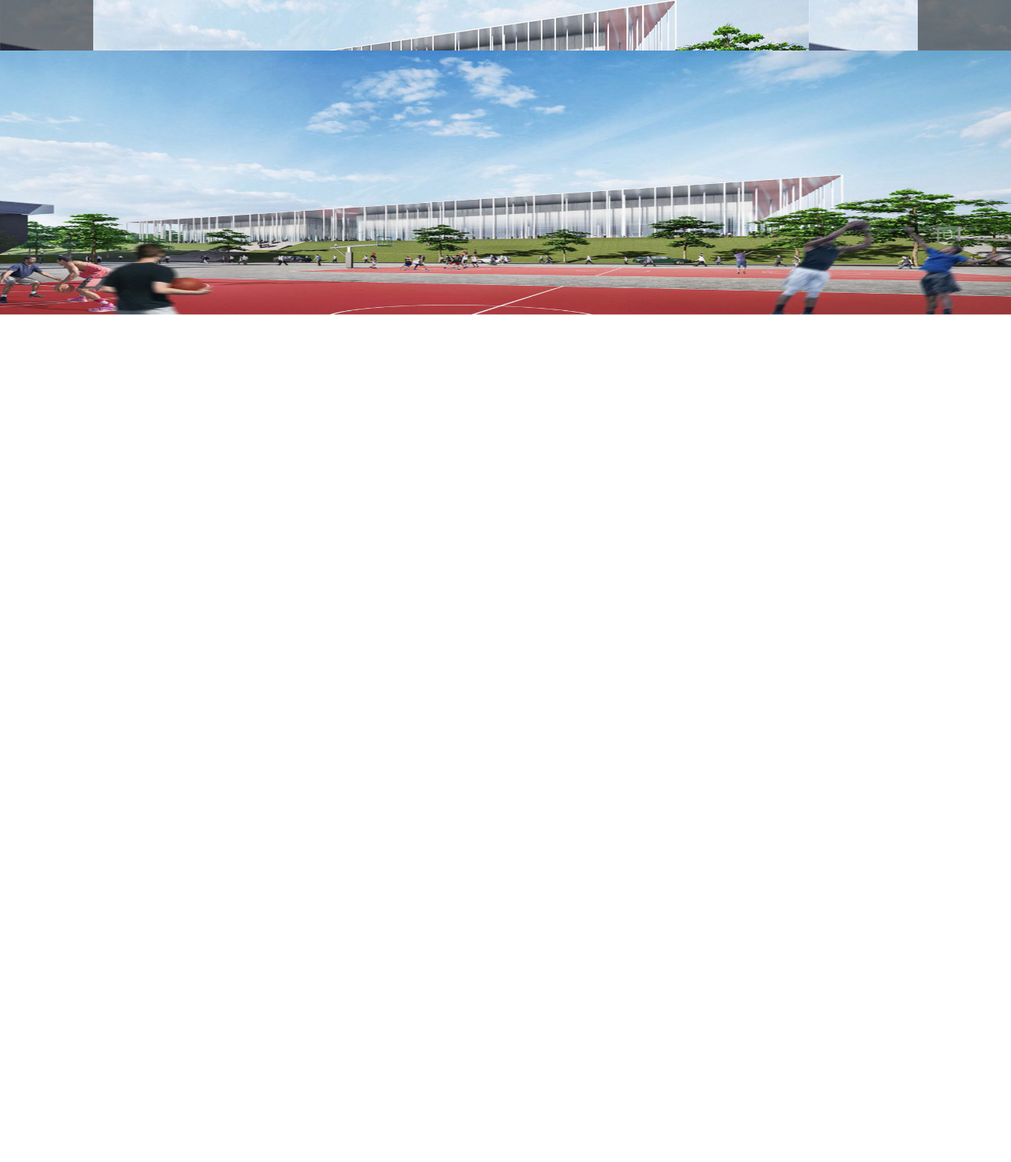
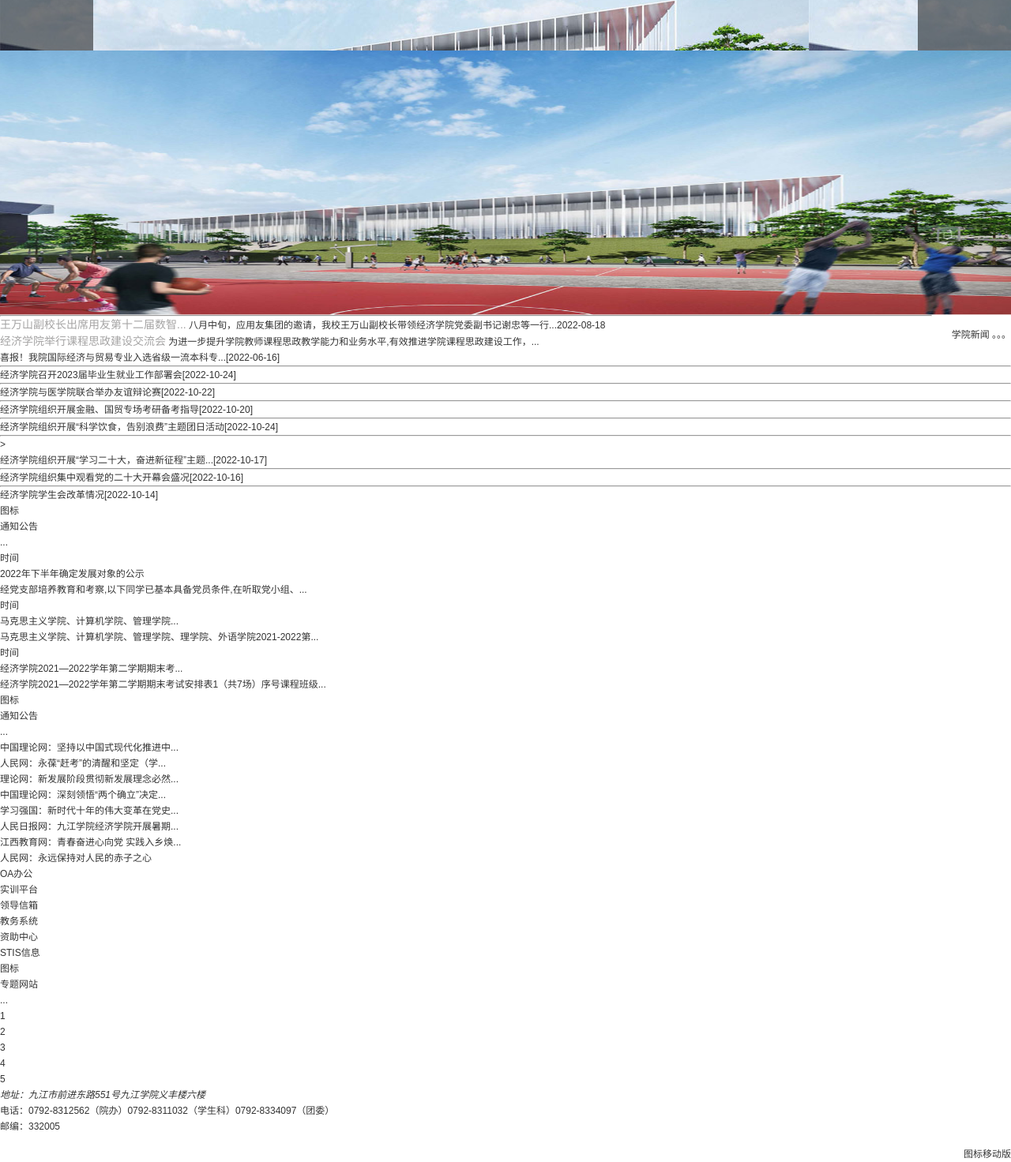
Before and after one commit to Xiaoyuan920/webhomework, a plain HTML site: page 期末大作业/index.html in a window 1280 px wide. Shown: the part 441-1913 px from the top of the page at 79% size. Before the commit the page ends 840 px from the top, so only its background shows below. Drawn offline with Linux system fonts and the light colour scheme.

Commit message:
更改配置

```diff
--- a/期末大作业/CSS/imge.css
+++ b/期末大作业/CSS/imge.css
@@ -1,4 +1,4 @@
-aside {
+#bg {
     width: 100%;
     height: 335px;
     background-image: url("../image/jju_7.jpg");
--- a/期末大作业/HTML/index.html
+++ b/期末大作业/index.html
@@ -175,7 +175,7 @@
             </ul>
           </div>
         </nav>
-        <aside id="bg">
+        <div id="bg">
           <div>
               <ul class="image">
                 <li class="forword" id="fw"><</li>
@@ -187,7 +187,141 @@
                 </li>
               </ul>
           </div>
-        </aside>
+        </div>
+        <main>
+          <section id="m1">
+            <span>学院新闻 。。。</span>
+          <hr />
+            <ul>
+              <li><a href="#">王万山副校长出席用友第十二届数智...</a>
+                八月中旬，应用友集团的邀请，我校王万山副校长带领经济学院党委副书记谢忠等一行...2022-08-18</li>
+              <li><a href="#">经济学院举行课程思政建设交流会</a>
+                为进一步提升学院教师课程思政教学能力和业务水平,有效推进学院课程思政建设工作，...</li>
+                <li>
+                  <ul>
+                    <li>喜报！我院国际经济与贸易专业入选省级一流本科专...[2022-06-16]</li>
+                    <hr/>
+                    <li>经济学院召开2023届毕业生就业工作部署会[2022-10-24]</li>
+                    <hr/
+                    <li>经济学院与医学院联合举办友谊辩论赛[2022-10-22]</li>
+                    <hr/>
+                  </ul>
+               </li>
+               <li>
+                  <ul>
+                    <li>经济学院组织开展金融、国贸专场考研备考指导[2022-10-20]</li>
+                    <hr/>
+                    <li>经济学院组织开展“科学饮食，告别浪费”主题团日活动[2022-10-24]</li>
+                    <hr/>>
+                    <li>经济学院组织开展“学习二十大，奋进新征程”主题...[2022-10-17]</li>
+                    <hr/>
+                    <li>经济学院组织集中观看党的二十大开幕会盛况[2022-10-16]</li>
+                    <hr/>
+                    <li>经济学院学生会改革情况[2022-10-14]</li>
+                  </ul>
+               </li>
+            </ul>
+          </section>
+          <section id="m2">
+            <ul>
+              <li>
+                <ul>
+                  <li>
+                    <ul>
+                      <li>图标</li>
+                      <li>通知公告</li>
+                      <li>...</li>
+                    </ul>
+                  </li>
+                  <li>
+                    <ul>
+                      <li>时间</li>
+                      <li>2022年下半年确定发展对象的公示</li>
+                      <li>经党支部培养教育和考察,以下同学已基本具备党员条件,在听取党小组、...</li>
+                    </ul>
+                  </li>
+                  <li>
+                    <ul>
+                      <li>时间</li>
+                      <li>马克思主义学院、计算机学院、管理学院...</li>
+                      <li>马克思主义学院、计算机学院、管理学院、理学院、外语学院2021-2022第...</li>
+                    </ul>
+                  </li>
+                  <li>
+                    <ul>
+                      <li>时间</li>
+                      <li>经济学院2021—2022学年第二学期期末考...</li>
+                      <li>经济学院2021—2022学年第二学期期末考试安排表1（共7场）序号课程班级...</li>
+                    </ul>
+                  </li>
+                </ul>
+              </li>
+              <li id="two">
+                <ul class="two">
+                  <li>
+                    <ul>
+                      <li>图标</li>
+                      <li>通知公告</li>
+                      <li>...</li>
+                    </ul>
+                  </li>
+                  <li>
+                    <ul>
+                      <li>中国理论网：坚持以中国式现代化推进中...</li>
+                      <li>人民网：永葆“赶考”的清醒和坚定（学...</li>
+                      <li>理论网：新发展阶段贯彻新发展理念必然...</li>
+                      <li>中国理论网：深刻领悟“两个确立”决定...</li>
+                      <li>学习强国：新时代十年的伟大变革在党史...</li>
+                      <li>人民日报网：九江学院经济学院开展暑期...</li>
+                      <li>江西教育网：青春奋进心向党 实践入乡焕...</li>
+                      <li>人民网：永远保持对人民的赤子之心</li>
+                    </ul>
+                  </li>
+                </ul>
+              </li>
+              <aside>
+                <ul>
+                  <li><img src="#" alt="">OA办公</li>
+                  <li><img src="#" alt="">实训平台</li>
+                  <li><img src="#" alt="">领导信箱</li>
+                  <li><img src="#" alt="">教务系统</li>
+                  <li><img src="#" alt="">资助中心</li>
+                  <li><img src="#" alt="">STIS信息</li>
+                </ul>
+              </aside>
+            </ul>
+          </section>
+          <section id="m3">
+            <ul>
+              <li>
+                <ul>
+                  <li>图标</li>
+                  <li>专题网站</li>
+                  <li>...</li>
+                </ul>
+              </li>
+              <li>
+                <ul>
+                  <li><img src="#" alt="">1</li>
+                  <li><img src="#" alt="">2</li>
+                  <li><img src="#" alt="">3</li>
+                  <li><img src="#" alt="">4</li>
+                  <li><img src="#" alt="">5</li>
+                </ul>
+              </li>
+            </ul>
+          </section>
+        </main>
+        <footer>
+          <div>
+            <ul>
+              <li><address>地址：九江市前进东路551号九江学院义丰楼六楼</address></li>
+              <li><p>电话：0792-8312562（院办）0792-8311032（学生科）0792-8334097（团委）</p></li>
+              <li><p>邮编：332005</p></li>
+            </ul>
+            <span>图标移动版</span>
+          </div>
+        </footer>
     </div>
     <script src="../JAVASCRIPT/time.js"></script>
     <script src="../JAVASCRIPT/img.js"></script>
```
Also changed, not shown: 1 other file.
